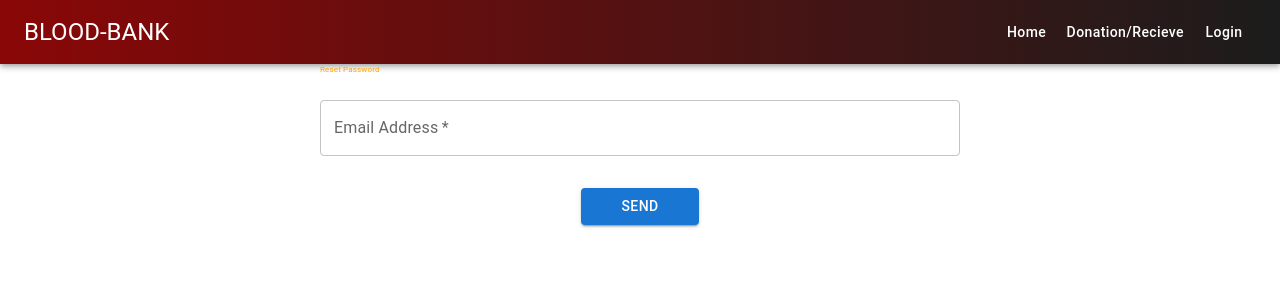
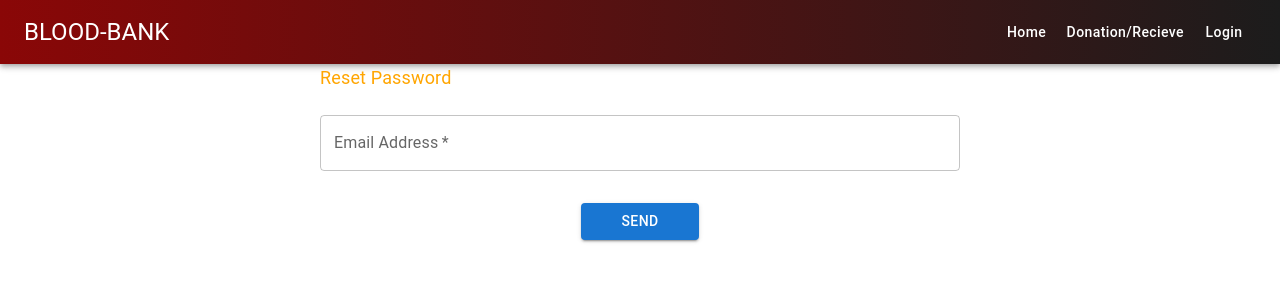
Before and after one commit to govindkrishna03/Hacktober_2023, a React (Create React App) app in the folder Day4/frontend/: page /sendpasswordresetemail in a window 1280 px wide. Shown: the top 300 px of the page. Built offline with nearby package versions, Linux system fonts and the light colour scheme.

Commit message:
fixed Day4Issue4

```diff
--- a/Day4/frontend/src/pages/auth/SendPasswordResetEmail.jsx
+++ b/Day4/frontend/src/pages/auth/SendPasswordResetEmail.jsx
@@ -30,7 +30,7 @@ const SendPasswordResetEmail = () => {
   return <>
     <Grid container justifyContent='center'>
       <Grid item sm={6} xs={12}>
-        <div class="heading" style={{ fontSize: 8 }}>
+        <div class="heading" style={{ fontSize: 18 }}>
         Reset Password
         </div>
         <Box component='form' noValidate sx={{ mt: 1 }} id='password-reset-email-form' onSubmit={handleSubmit}>
```
